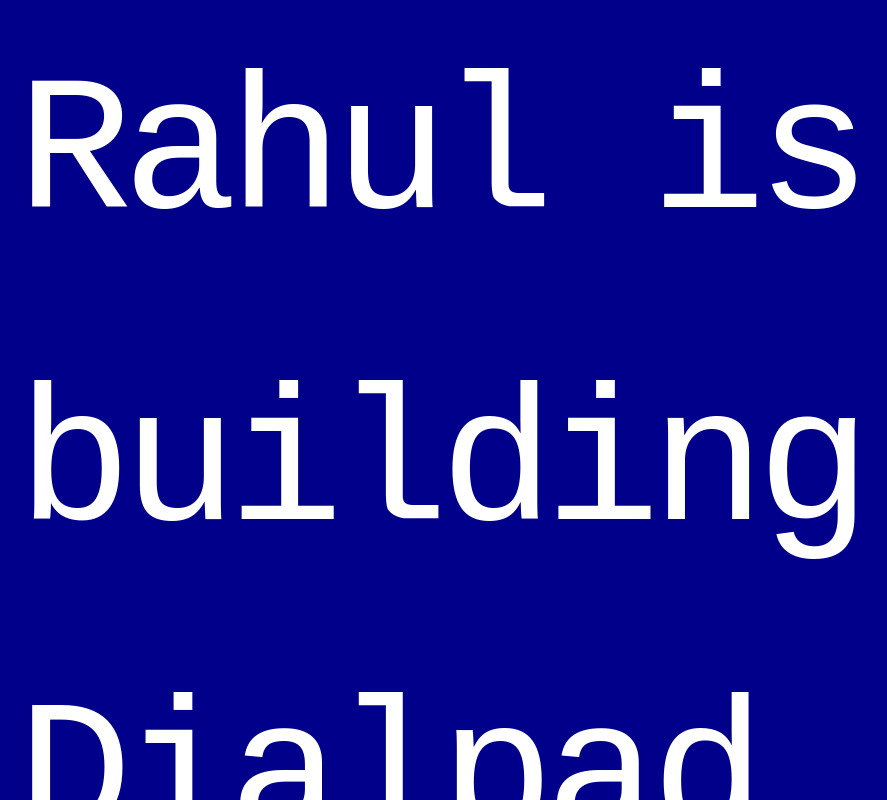
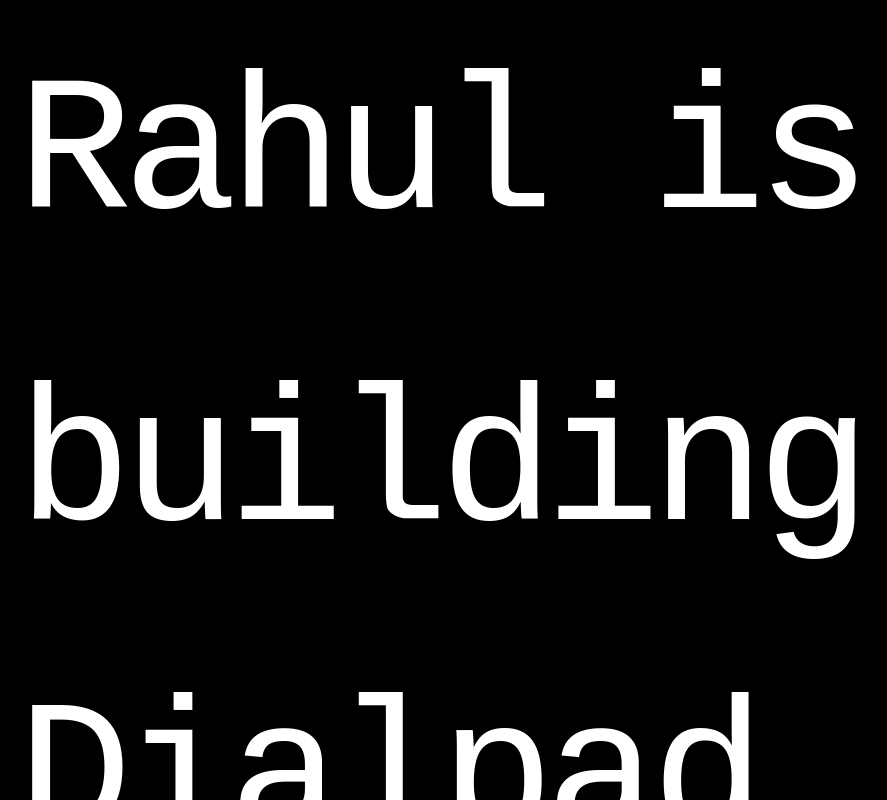
Before and after one commit to rahul-akumar/portfolio, a Vue app: page / in a window 1280 px wide. Shown: the top 800 px of the page, without its empty margins (15-902 px from the left). Built offline with nearby package versions, Linux system fonts and the light colour scheme.

Commit message:
refactor: standardize background color in main.css and remove unused #app selector in style.css

```diff
--- a/src/assets/main.css
+++ b/src/assets/main.css
@@ -3,7 +3,7 @@
 
 body {
   font-family: "JetBrains Mono Variable", monospace;
-  background-color: darkblue;
+  background-color: var(--color-black);
   color: white;
 }
 
--- a/src/style.css
+++ b/src/style.css
@@ -18,6 +18,3 @@
   min-width: 320px;
   min-height: 100vh;
 }
-
-#app {
-}
```
